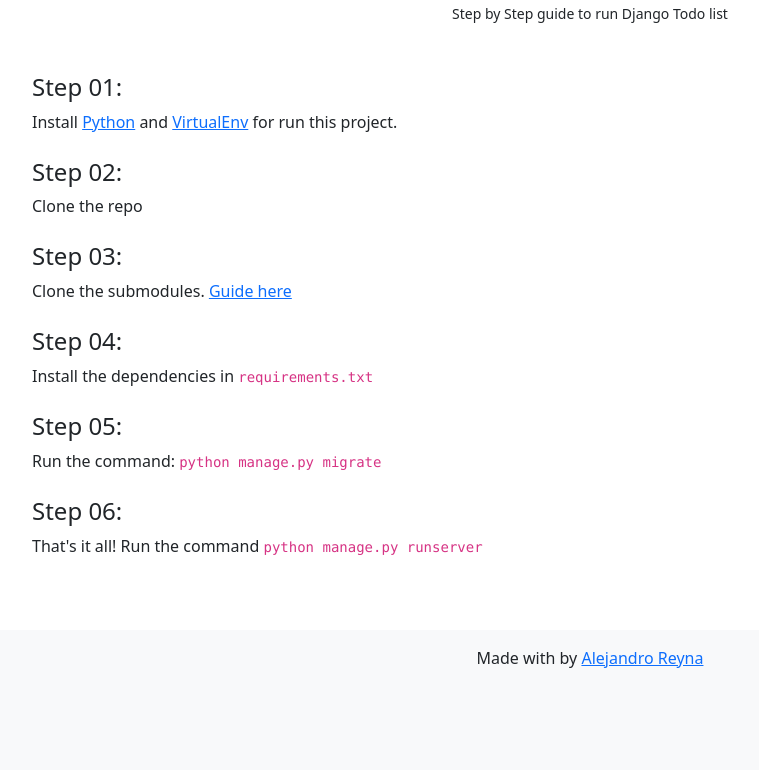
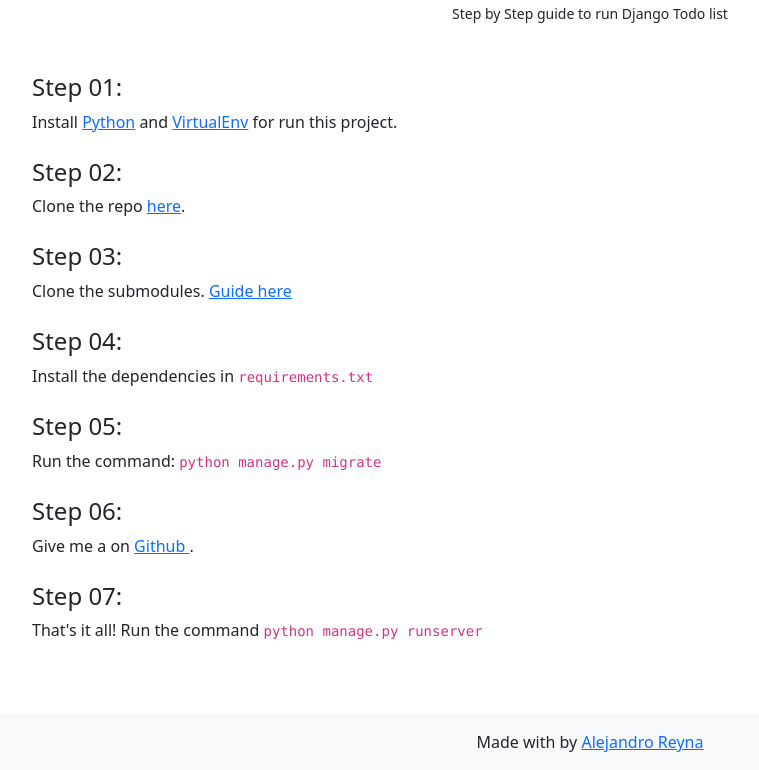
Before and after one commit to AleejandroReyna/django-todolist, a Django app: page / in a window 1280 px wide. Shown: the part 329-1099 px from the top of the page, without its empty margins (50-809 px from the left). Before the commit the page ends 997 px from the top, so only its background shows below. Run offline with Django 3.2, Linux system fonts and the light colour scheme; some libraries are stand-ins or nearby versions.

Commit message:
Added star step

```diff
--- a/templates/pages/home.html
+++ b/templates/pages/home.html
@@ -25,7 +25,7 @@
                 <a href="https://virtualenv.pypa.io/en/latest/" target="_blank">VirtualEnv</a> for run this project.</p>
 
             <h4>Step 02:</h4>
-            <p class="mb-4">Clone the repo <a href="https://github.com/AleejandroReyna/django-todolist" target="_blank"></a></p>
+            <p class="mb-4">Clone the repo <a href="https://github.com/AleejandroReyna/django-todolist" target="_blank">here</a>.</p>
 
             <h4>Step 03:</h4>
             <p class="mb-4">Clone the submodules. <a href="https://git-scm.com/book/en/v2/Git-Tools-Submodules" target="_blank">Guide here</a></p>
@@ -37,6 +37,10 @@
             <p class="mb-4">Run the command: <code>python manage.py migrate</code></p>
 
             <h4>Step 06:</h4>
+            <p class="mb-4">Give me a <i class="bi bi-star-fill"></i> on
+                <a href="https://github.com/AleejandroReyna/django-todolist" target="_blank">Github <i class="bi bi-github"></i></a>.</p>
+
+            <h4>Step 07:</h4>
             <p class="mb-4">That's it all! Run the command <code>python manage.py runserver</code></p>
         </div>
     </div>
```
